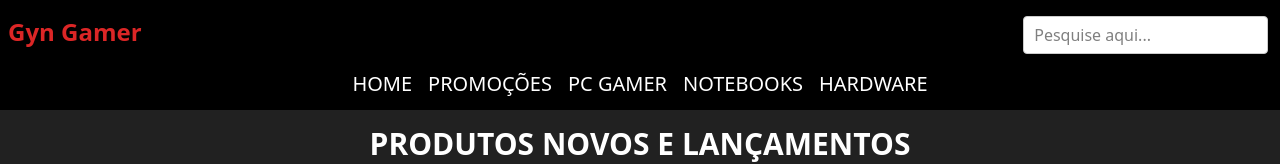
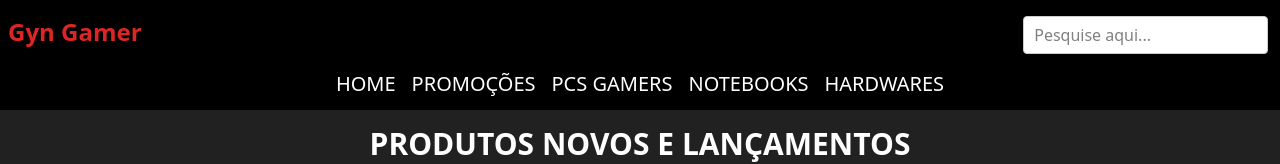
Before and after one commit to Rein4ldoAlv3s/gyn-gamer, a React (Vite) app: page / in a window 1280 px wide. Shown: the top 164 px of the page. Built offline with nearby package versions, Linux system fonts and the light colour scheme.

Commit message:
mudancas nomes Navbar

```diff
--- a/src/components/Navbar.tsx
+++ b/src/components/Navbar.tsx
@@ -47,11 +47,11 @@ const Navbar = () => {
             <Menu as="div" className=" relative inline-block text-left px-20">
               <a href="/" className="mr-4 hover:text-red-600">HOME</a>
               <a href="/promocoes" className="mr-4 hover:text-red-600">PROMOÇÕES</a>
-              <a href="/pcgamer" className="mr-4 hover:text-red-600">PC GAMER</a>
+              <a href="/pcgamer" className="mr-4 hover:text-red-600">PCS GAMERS</a>
               <a href="/notebooks" className="mr-4 hover:text-red-600">NOTEBOOKS</a>
 
               <MenuButton className="inline-flex justify-center items-center gap-x-2 hover:text-red-600  text-white  rounded-md focus:outline-none">
-                HARDWARE
+                HARDWARES
               </MenuButton>
 
               {/* Menu Items */}
@@ -63,7 +63,7 @@ const Navbar = () => {
                         href="#"
                         className={`block px-4 py-2 text-sm ${active ? 'bg-black' : 'text-gray-700'}`}
                       >
-                        Mouse
+                        Mouses
                       </a>
                     )}
                   </MenuItem>
@@ -73,7 +73,7 @@ const Navbar = () => {
                         href="#"
                         className={`block px-4 py-2 text-sm ${active ? 'bg-black' : 'text-gray-700'}`}
                       >
-                        Teclado
+                        Teclados
                       </a>
                     )}
                   </MenuItem>
@@ -83,7 +83,7 @@ const Navbar = () => {
                         href="#"
                         className={`block px-4 py-2 text-sm ${active ? 'bg-black' : 'text-gray-700'}`}
                       >
-                        Placa-Mãe
+                        Placas-Mães
                       </a>
                     )}
                   </MenuItem>
```
